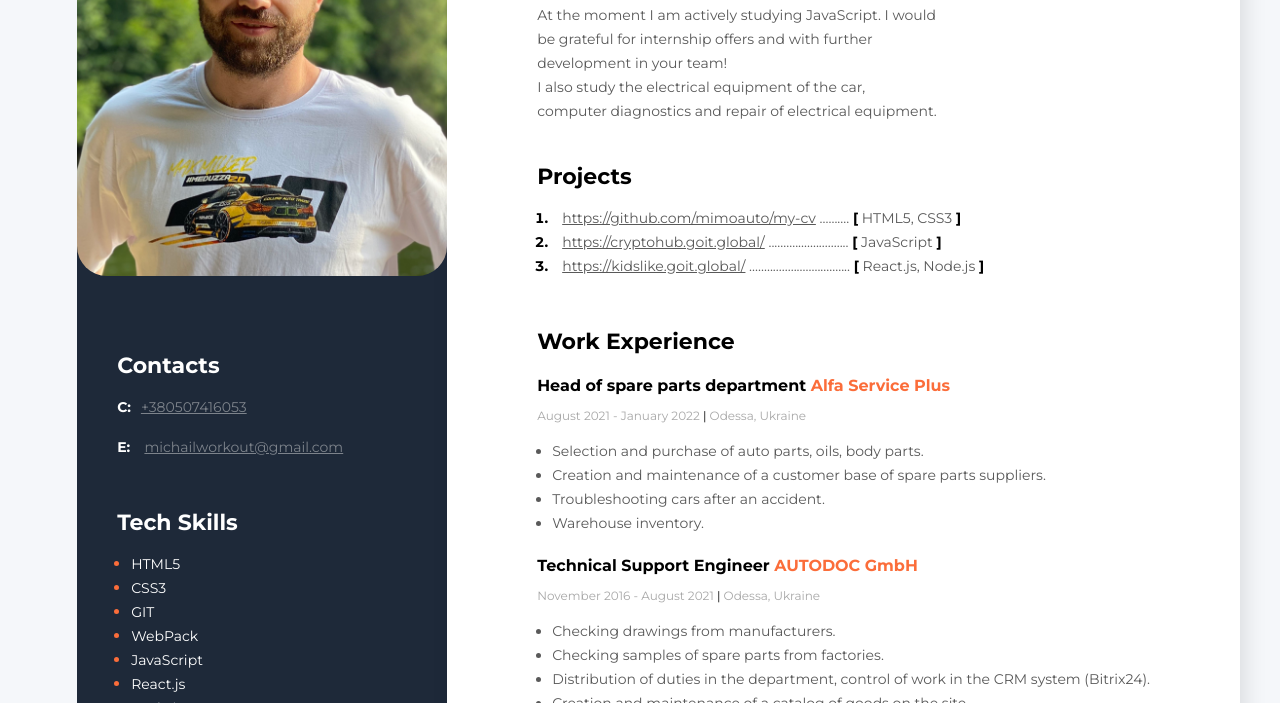
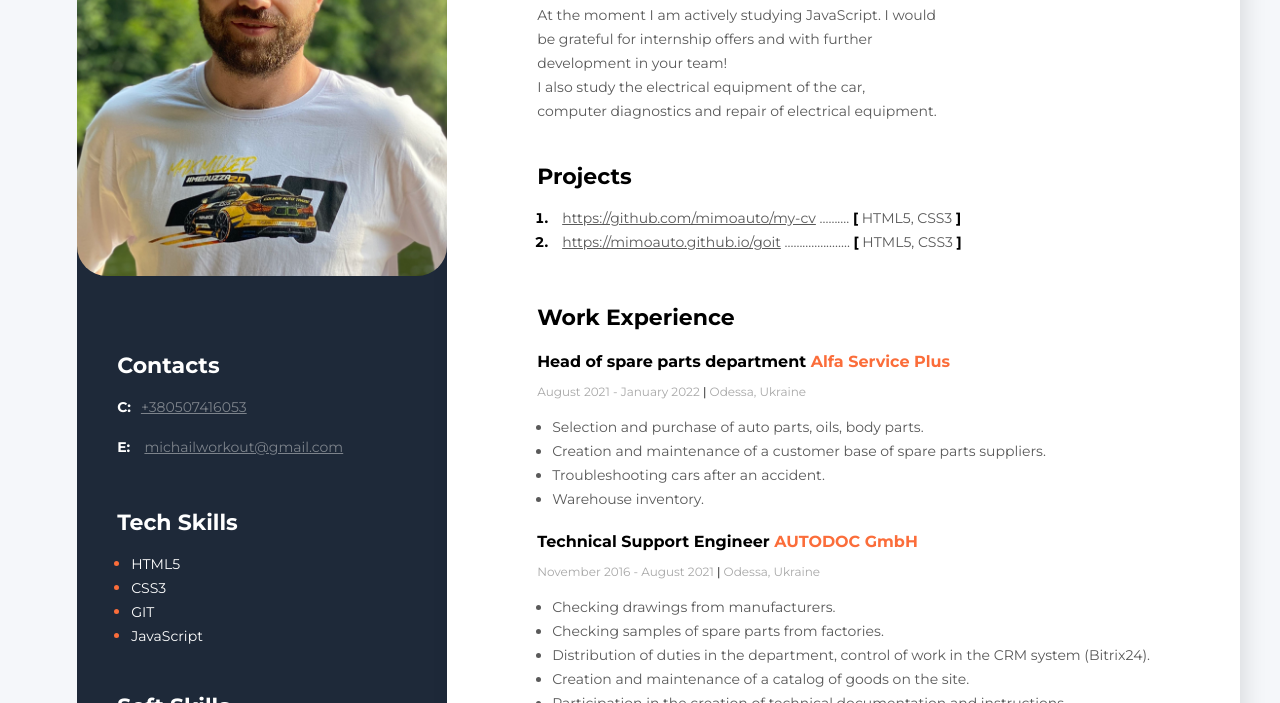
Before and after one commit to mimoauto/My-CV, a plain HTML site: page index.html in a window 1280 px wide. Shown: the part 249-952 px from the top of the page. Drawn offline with Linux system fonts and the light colour scheme.

Commit message:
Correcting

```diff
--- a/index.html
+++ b/index.html
@@ -43,16 +43,10 @@
               .......... <span class="project-bracket">[</span> HTML5, CSS3  <span class="project-bracket">]</span> </span>
             </li>
             <li class="projects-item">
-              <span class="project"><a href="https://cryptohub.goit.global/" class="project-link"
-                >https://cryptohub.goit.global/</a
+              <span class="project"><a href="https://mimoauto.github.io/goit-markup-hw-01/" class="project-link"
+                >https://mimoauto.github.io/goit</a
               >
-              ........................... <span class="project-bracket">[</span> JavaScript <span class="project-bracket">]</span></span>
-            </li>
-            <li class="projects-item">
-              <span class="project"><a href="https://kidslike.goit.global/" class="project-link"
-                >https://kidslike.goit.global/</a
-              >
-              .................................. <span class="project-bracket">[</span> React.js, Node.js <span class="project-bracket">]</span></span>
+              ...................... <span class="project-bracket">[</span> HTML5, CSS3 <span class="project-bracket">]</span></span>
             </li>
           </ol>
         </div>
@@ -136,16 +130,7 @@
               <span class="tech-skills-text">GIT</span>
             </li>
             <li class="tech-skills-item">
-              <span class="tech-skills-text">WebPack</span>
-            </li>
-            <li class="tech-skills-item">
               <span class="tech-skills-text">JavaScript</span>
-            </li>
-            <li class="tech-skills-item">
-              <span class="tech-skills-text">React.js</span>
-            </li>
-            <li class="tech-skills-item">
-              <span class="tech-skills-text">Node.js</span>
             </li>
           </ul>
         </div>
```
Also changed, not shown: 1 other file.
